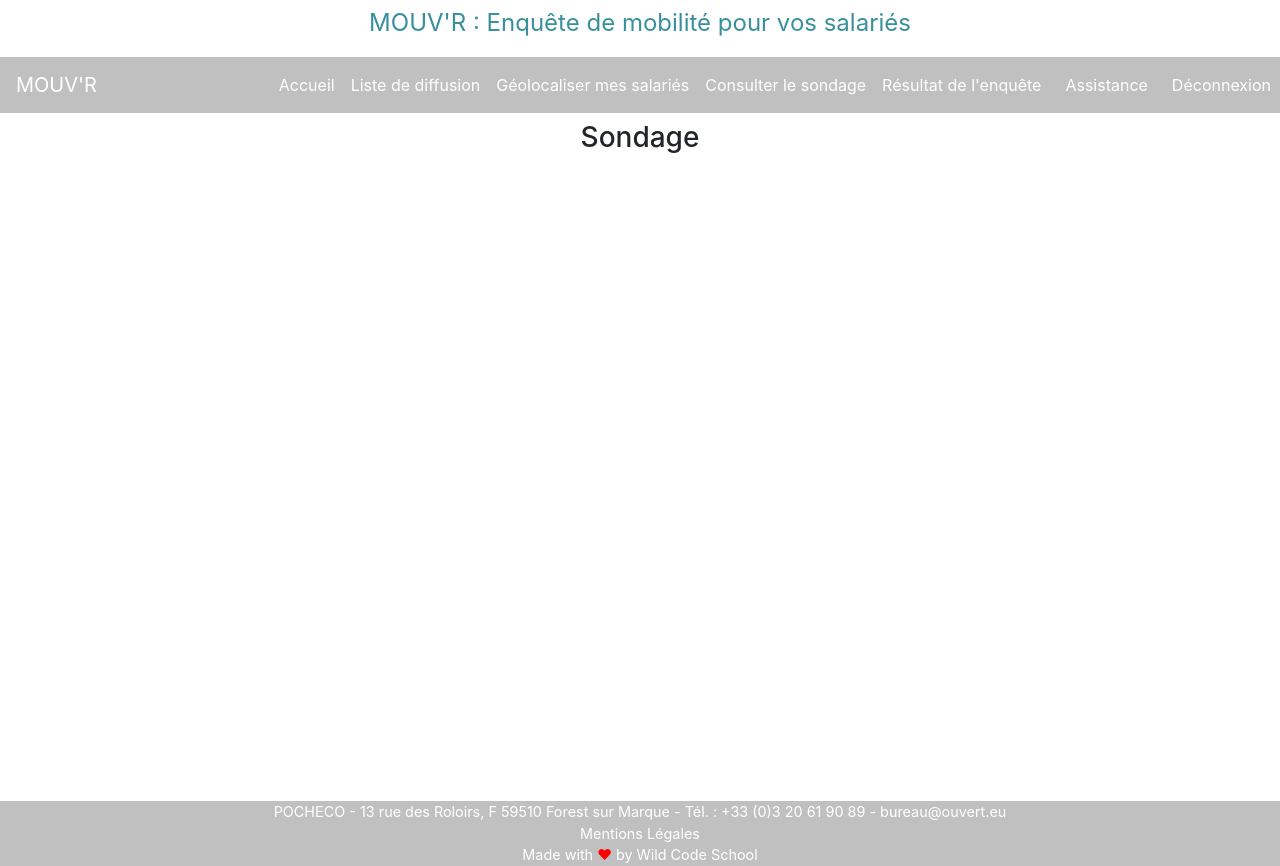
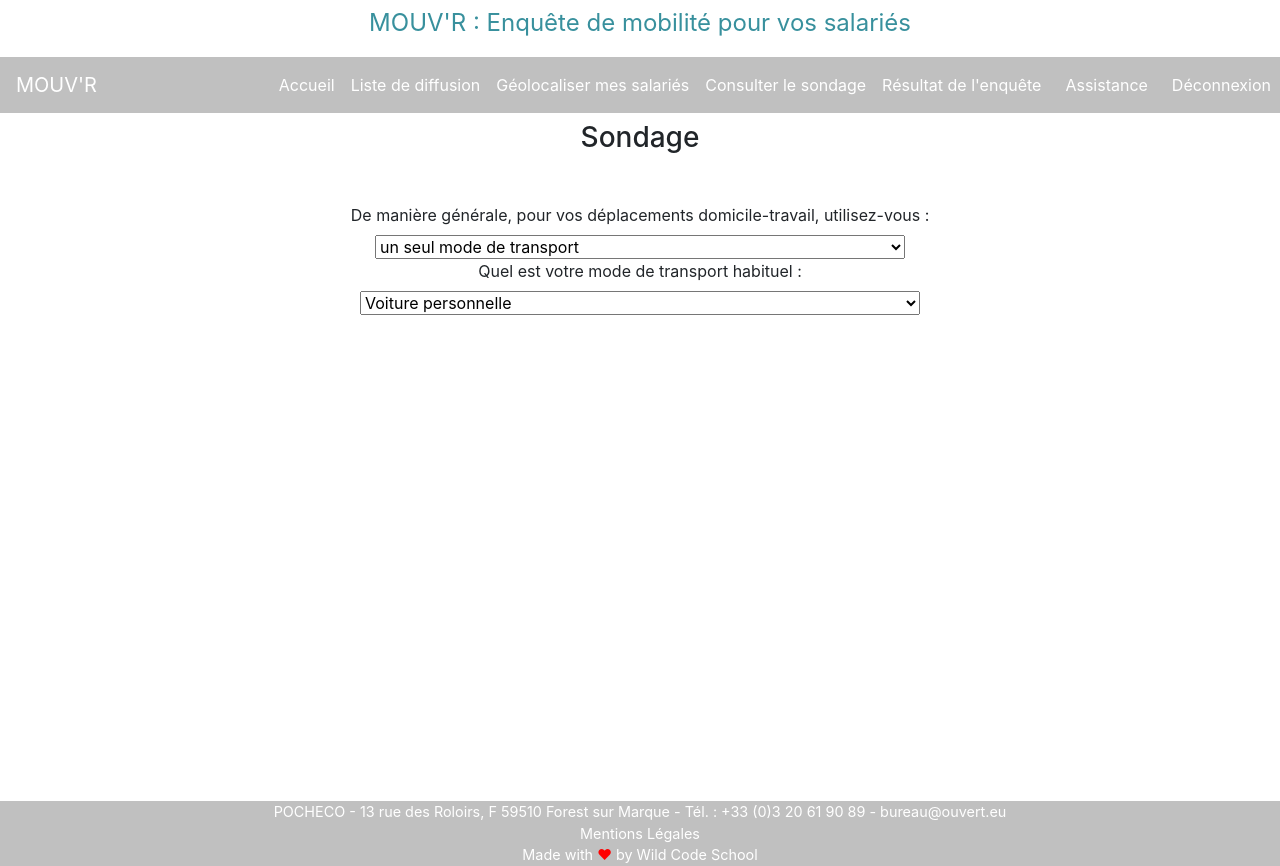
Before and after one commit to EdouardSellier/wcs-ouvert, a React (Create React App) app in the folder front/: page /sondage in a window 1280 px wide. Built offline with nearby package versions, Linux system fonts and the light colour scheme.

Commit message:
Worked on the sondage page.

```diff
--- a/front/package.json
+++ b/front/package.json
@@ -3,6 +3,7 @@
   "version": "0.1.0",
   "private": true,
   "dependencies": {
+    "axios": "^0.18.0",
     "react": "^16.6.3",
     "react-csv-to-table": "0.0.1",
     "react-dom": "^16.6.3",
--- a/front/src/components/Sondage.jsx
+++ b/front/src/components/Sondage.jsx
@@ -4,6 +4,35 @@ import Footer from "./Footer";
 import "./css/Sondage.css";
 
 class Sondage extends Component {
+  constructor(props) {
+    super(props);
+    this.state = {
+      questions: ["un seul mode de transport", ""],
+      questionTwo: []
+    };
+  }
+
+  questionsUpdate(e, index) {
+    let questions = this.state.questions;
+    let questionTwo = this.state.questionTwo;
+    questions[index] = e.target.value;
+    if (
+      this.state.questions[0] !== "un seul mode de transport" &&
+      index === 1
+    ) {
+      if (questionTwo.includes(e.target.name)) {
+        questionTwo = questionTwo.filter(res => res !== e.target.name);
+      } else {
+        questionTwo.push(e.target.name);
+      }
+      questions[index] = questionTwo;
+    }
+    alert(questions);
+    this.setState({
+      questions: questions,
+      questionTwo: questionTwo
+    });
+  }
   render() {
     return (
       <div>
@@ -13,7 +42,118 @@ class Sondage extends Component {
         <HeaderRH />
         <div className="sondage mt-2">
           <h3>Sondage</h3>
+          <form className="mt-5">
+            <label for="questionOne">
+              De manière générale, pour vos déplacements domicile-travail,
+              utilisez-vous :
+            </label>
+            <br />
+            <select onChange={e => this.questionsUpdate(e, 0)} id="questionOne">
+              <option>un seul mode de transport</option>
+              <option>
+                plusieurs modes de transport successivement dans un même trajet
+              </option>
+            </select>
+            <br />
+            {this.state.questions[0] === "un seul mode de transport" && (
+              <div>
+                <label for="questionTwo">
+                  Quel est votre mode de transport habituel :
+                </label>
+                <br />
+                <select
+                  onChange={e => this.questionsUpdate(e, 1)}
+                  id="questionTwo"
+                >
+                  <option>Voiture personnelle</option>
+                  <option>Voiture de fonction/service</option>
+                  <option>Covoiturage</option>
+                  <option>Train (RER,…)</option>
+                  <option>Métro</option>
+                  <option>Bus</option>
+                  <option>Tramway</option>
+                  <option>
+                    Deux roues non motorisées dit transport doux (vélo,
+                    trottinette, roller...)
+                  </option>
+                  <option>Deux roues motorisées (moto, scooter)</option>
+                  <option>Marche à pied (ou course)</option>
+                  <option>Autre</option>
+                </select>
+              </div>
+            )}
+            {this.state.questions[0] !== "un seul mode de transport" && (
+              <div>
+                <label for="questionTwo">
+                  Quels sont vos modes de transport habituels par ordre de
+                  priorité :
+                </label>
+                <br />
+                Voiture personnelle :{" "}
+                <input
+                  type="checkbox"
+                  id="questionTwo"
+                  name="Voiture personnelle"
+                  onChange={e => this.questionsUpdate(e, 1)}
+                />
+                <br />
+                Voiture de fonction/service :{" "}
+                <input
+                  type="checkbox"
+                  id="questionTwo"
+                  name="Voiture de fonction/service"
+                  onChange={e => this.questionsUpdate(e, 1)}
+                />
+                <br />
+                Covoiturage :{" "}
+                <input
+                  type="checkbox"
+                  id="questionTwo"
+                  name="Covoiturage"
+                  onChange={e => this.questionsUpdate(e, 1)}
+                />
+                <br />
+                Train (RER,…) :{" "}
+                <input
+                  type="checkbox"
+                  id="questionTwo"
+                  name="Train (RER,…)"
+                  onChange={e => this.questionsUpdate(e, 1)}
+                />
+                <br />
+                Métro :{" "}
+                <input
+                  type="checkbox"
+                  id="questionTwo"
+                  name="Métro"
+                  onChange={e => this.questionsUpdate(e, 1)}
+                />
+                <br />
+                Bus :{" "}
+                <input
+                  type="checkbox"
+                  id="questionTwo"
+                  name="Bus"
+                  onChange={e => this.questionsUpdate(e, 1)}
+                />
+                <br />
+                Tramway :{" "}
+                <input
+                  type="checkbox"
+                  id="questionTwo"
+                  name="Tramway"
+                  onChange={e => this.questionsUpdate(e, 1)}
+                />
+                <br />
+                {this.state.questionTwo.map(res => (
+                  <span> -> {res}</span>
+                ))}
+              </div>
+            )}
+            <br />
+          </form>
         </div>
+
         <Footer />
       </div>
     );
```
Also changed, not shown: 1 other file (tests, documents, lock files or other folders).
